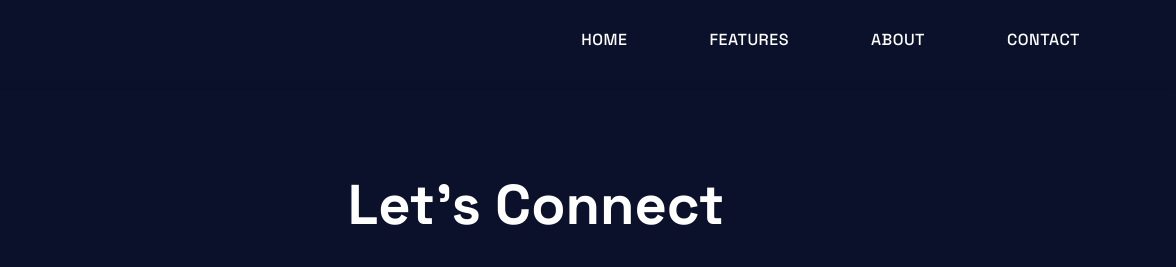
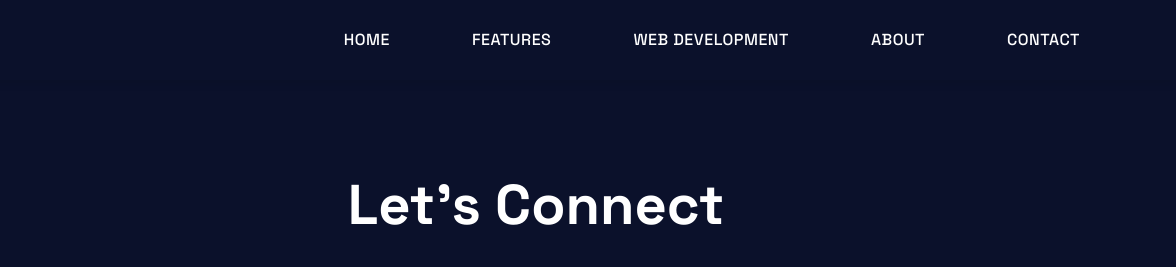
Before and after one commit to Aidanszwec/datagearshift, a plain HTML site: page contact.html in a window 1280 px wide. Shown: the top 267 px of the page, 104-1280 px from the left. Drawn offline with Linux system fonts and the light colour scheme; a script that the page names is missing.

Commit message:
Update contact.html

```diff
--- a/contact.html
+++ b/contact.html
@@ -181,6 +181,7 @@
         <div class="nav-links">
             <a href="index.html">Home</a>
             <a href="features.html">Features</a>
+            <a href="webdev.html">Web Development</a>
             <a href="about.html">About</a>
             <a href="contact.html">Contact</a>
         </div>
```
